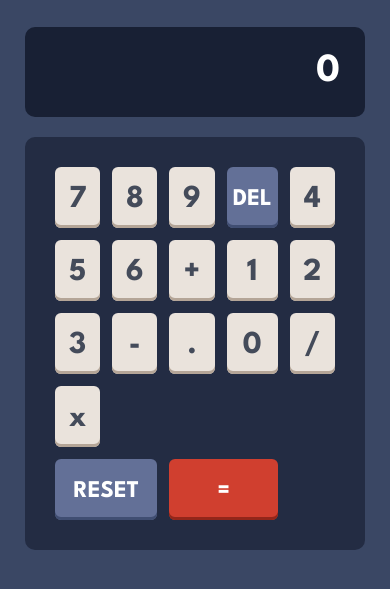
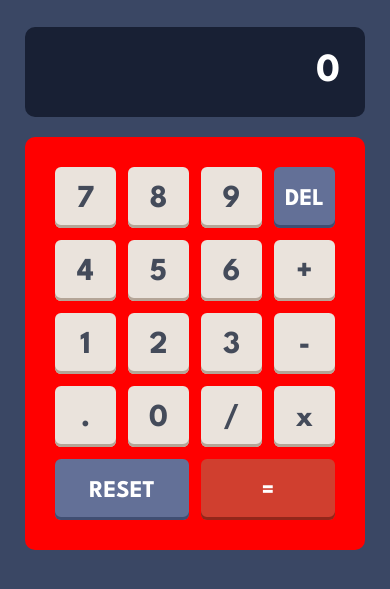
Before and after one commit to ZislinV/calculator-app-main, a plain HTML site: page index.html in a window 390 px wide. Shown: the part 197-786 px from the top of the page. Drawn offline with Linux system fonts and the light colour scheme.

Commit message:
fix @media1

```diff
--- a/style.css
+++ b/style.css
@@ -257,7 +257,7 @@ button {
 
 /* ///////////////"media"//////////////*/
 
-@media (max-width: 400px) {
+@media (max-width: 500px) {
   .container {
     width: 340px;
   }
@@ -268,8 +268,8 @@ button {
 
   .bodyCalc {
     gap: 12px;
-
-    grid-template-columns: repeat(5, 1fr);
+    background-color: red;
+    grid-template-columns: 1fr 1fr 1fr 1fr;
     grid-template-rows: repeat(5, 61px);
   }
 }
```
